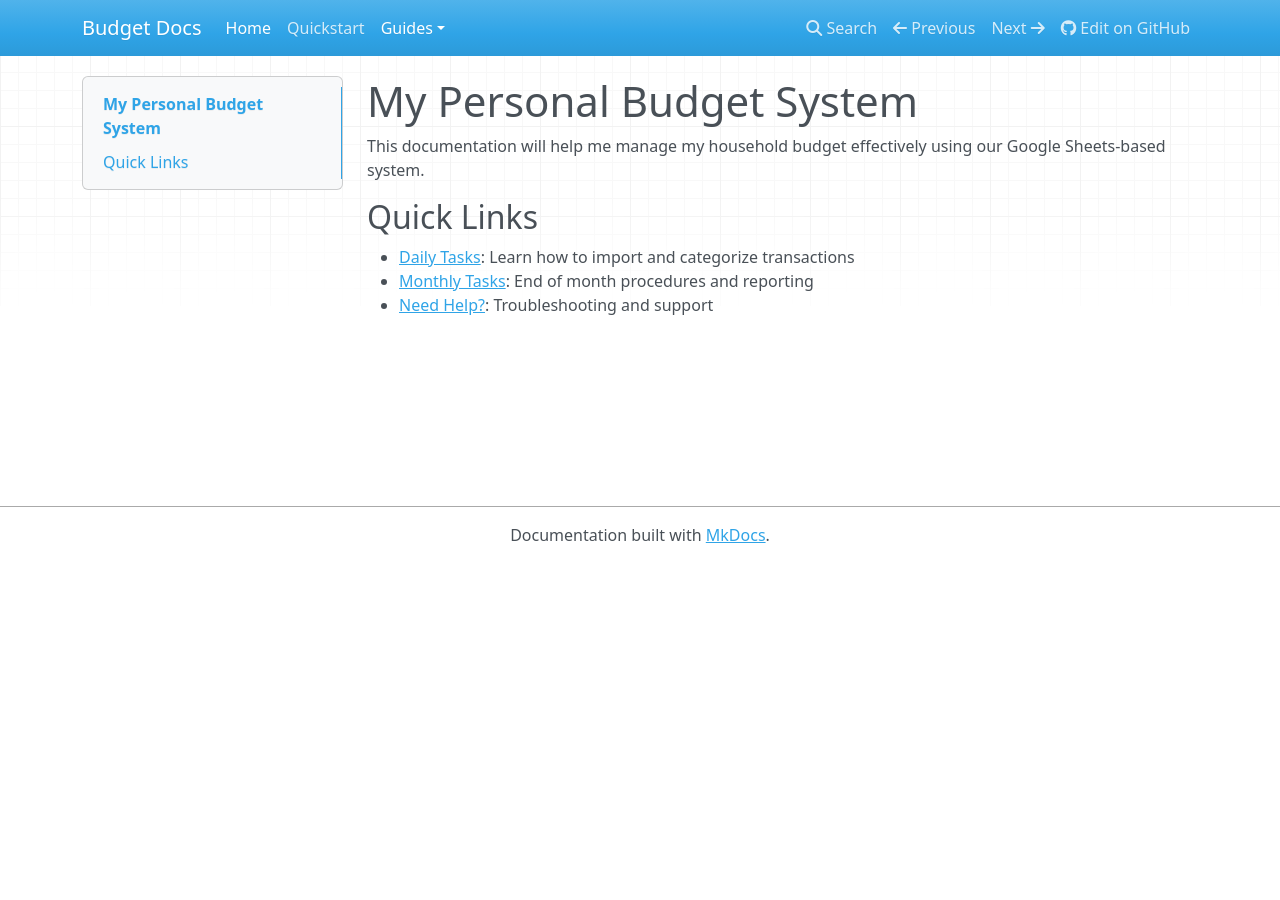
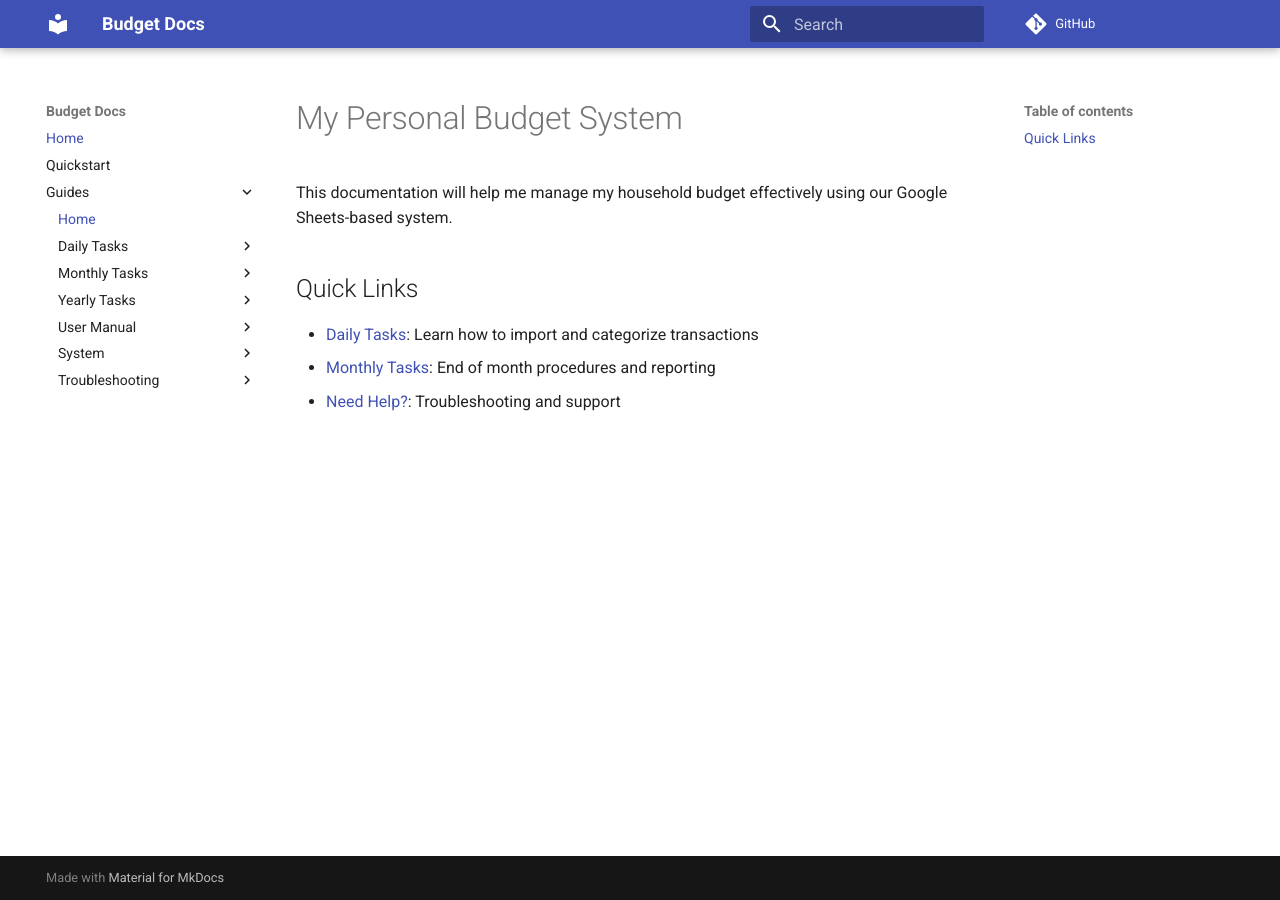
Before and after one commit to griadooss/budget-docs, an MkDocs documentation site: the page built from docs/introduction.md, in a window 1280 px wide. Built offline with MkDocs 1.6.1 and Material for MkDocs 9.7.7, drawn with Linux system fonts in a browser that asks for light colours; nearby versions of some CDN libraries; comment, search, counter and statistics services are not loaded.

Commit message:
Configure Material for MkDocs properly
- Add mkdocs-material to GitHub Actions workflow
- Configure Material theme in mkdocs.yml
- Add required markdown extensions including md_in_html for Accordion markdown parsing
- This should enable markdown bold syntax to work inside Accordion components

```diff
--- a/mkdocs.yml
+++ b/mkdocs.yml
@@ -2,7 +2,21 @@
 site_url: https://griadooss.github.io/budget-docs/
 repo_url: https://github.com/griadooss/budget-docs
 
+theme:
+  name: material
+
 markdown_extensions:
+  - pymdownx.superfences:
+      custom_fences:
+        - name: mermaid
+          class: mermaid
+          format: !!python/name:pymdownx.superfences.fence_code_format
+  - pymdownx.highlight:
+      anchor_linenums: true
+  - pymdownx.inlinehilite
+  - pymdownx.snippets
+  - pymdownx.tabbed:
+      alternate_style: true
   - md_in_html
 
 nav:
```
Also changed, not shown: 1 other file.
